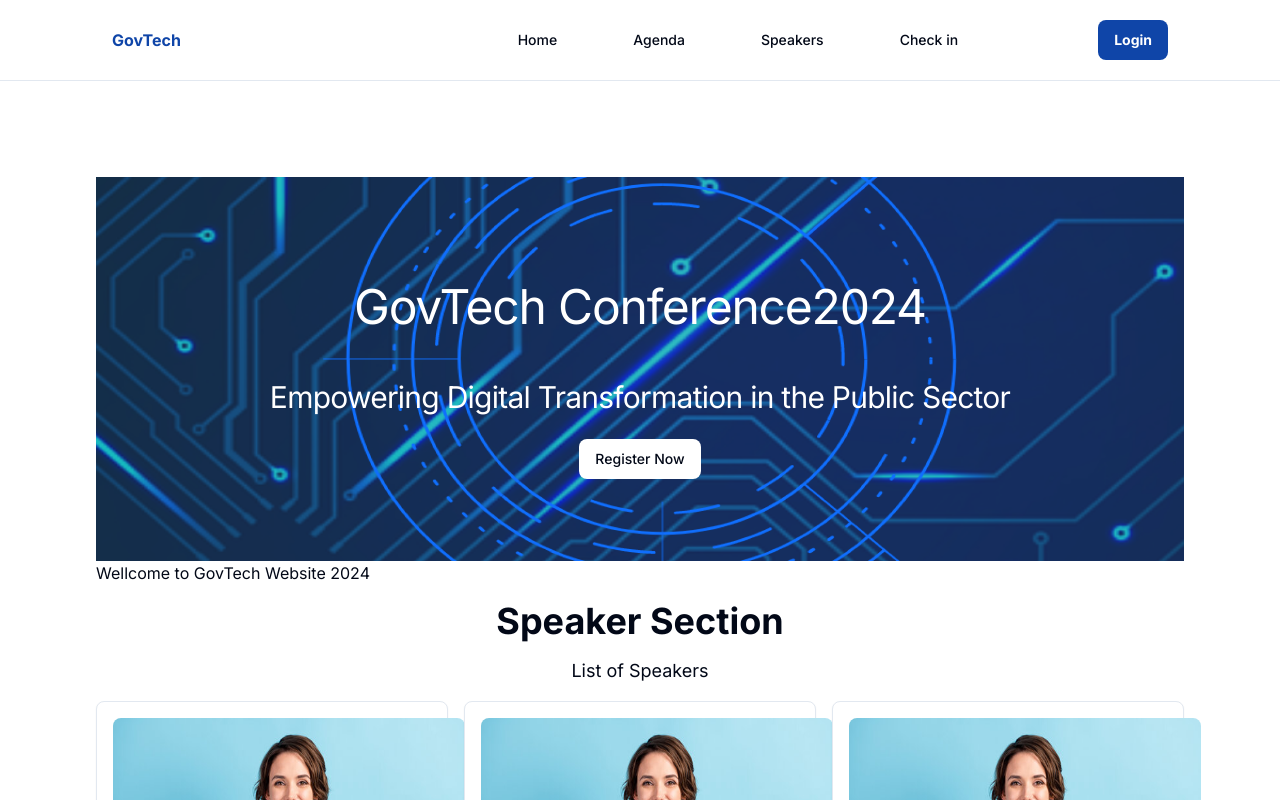
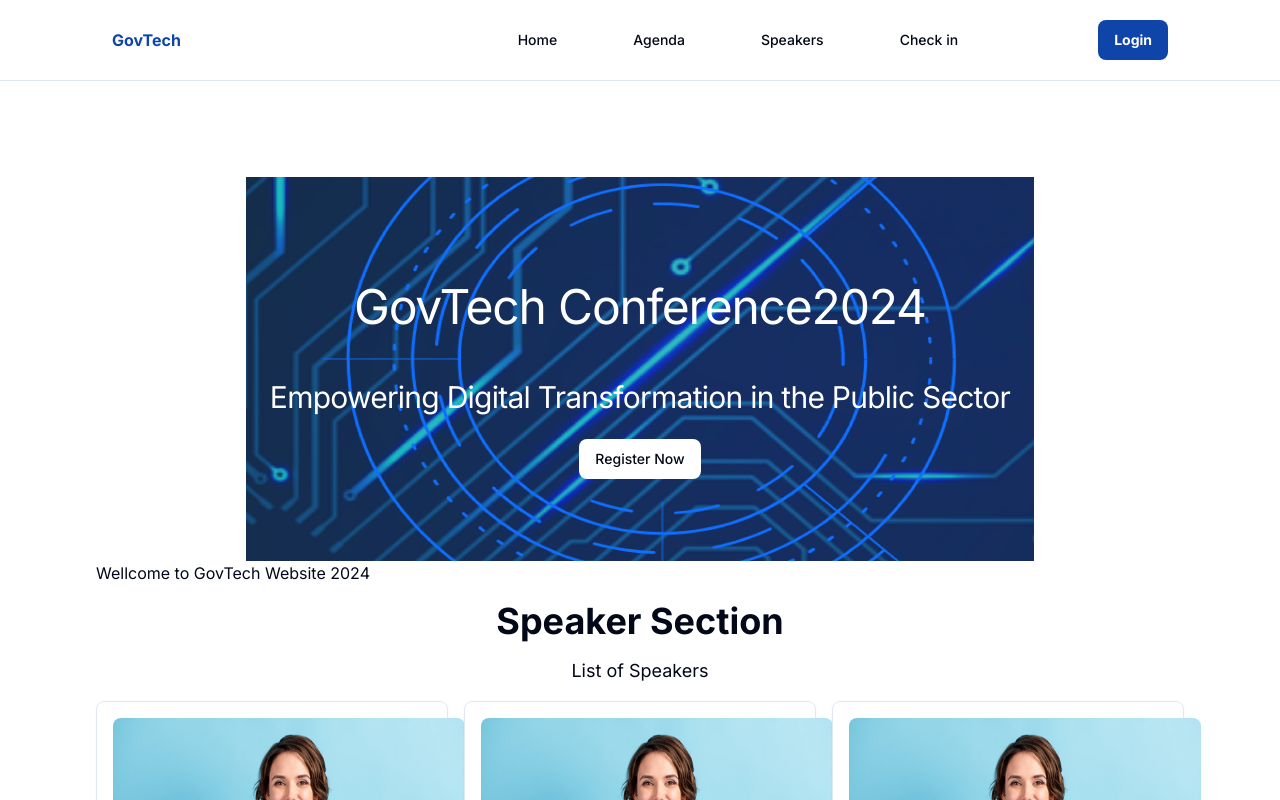
Before and after one commit to MPTCDITR/govtech-website, a Next.js app: page / in a window 1280 px wide. Shown: the top 800 px of the page. Built offline with nearby package versions, Linux system fonts and the light colour scheme.

Commit message:
Update page.tsx

```diff
--- a/app/page.tsx
+++ b/app/page.tsx
@@ -7,8 +7,8 @@ import SpeakerPage from "@/app/speaker-page.tsx";
 export default function Home() {
   return (
     <main className="flex min-h-screen flex-col items-center justify-between p-24">
+      <HeroSectionHeader />
       <div>
-        <HeroSectionHeader />
         <h1>Wellcome to GovTech Website 2024</h1>
         <SpeakerSection />
 
```
